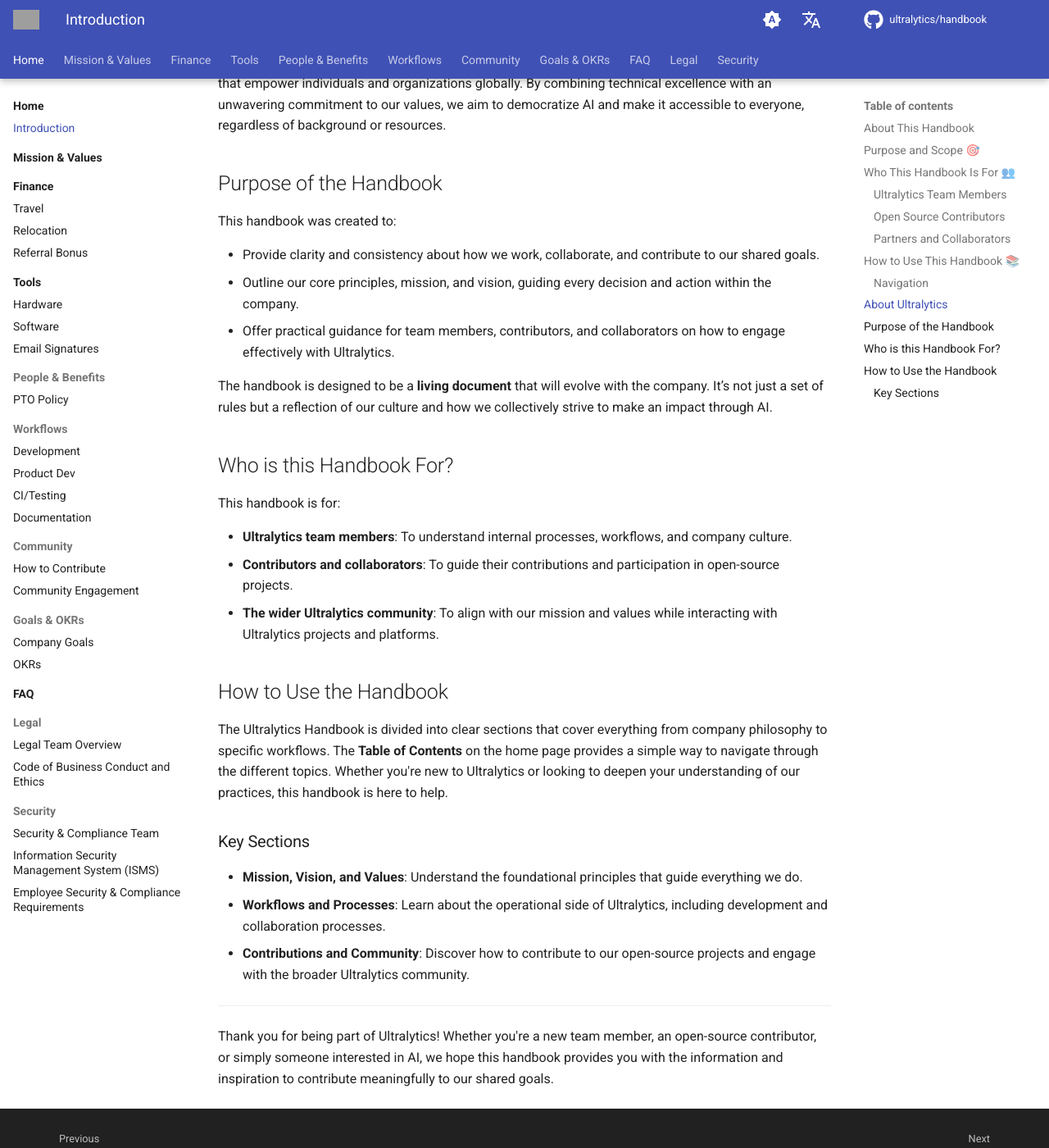
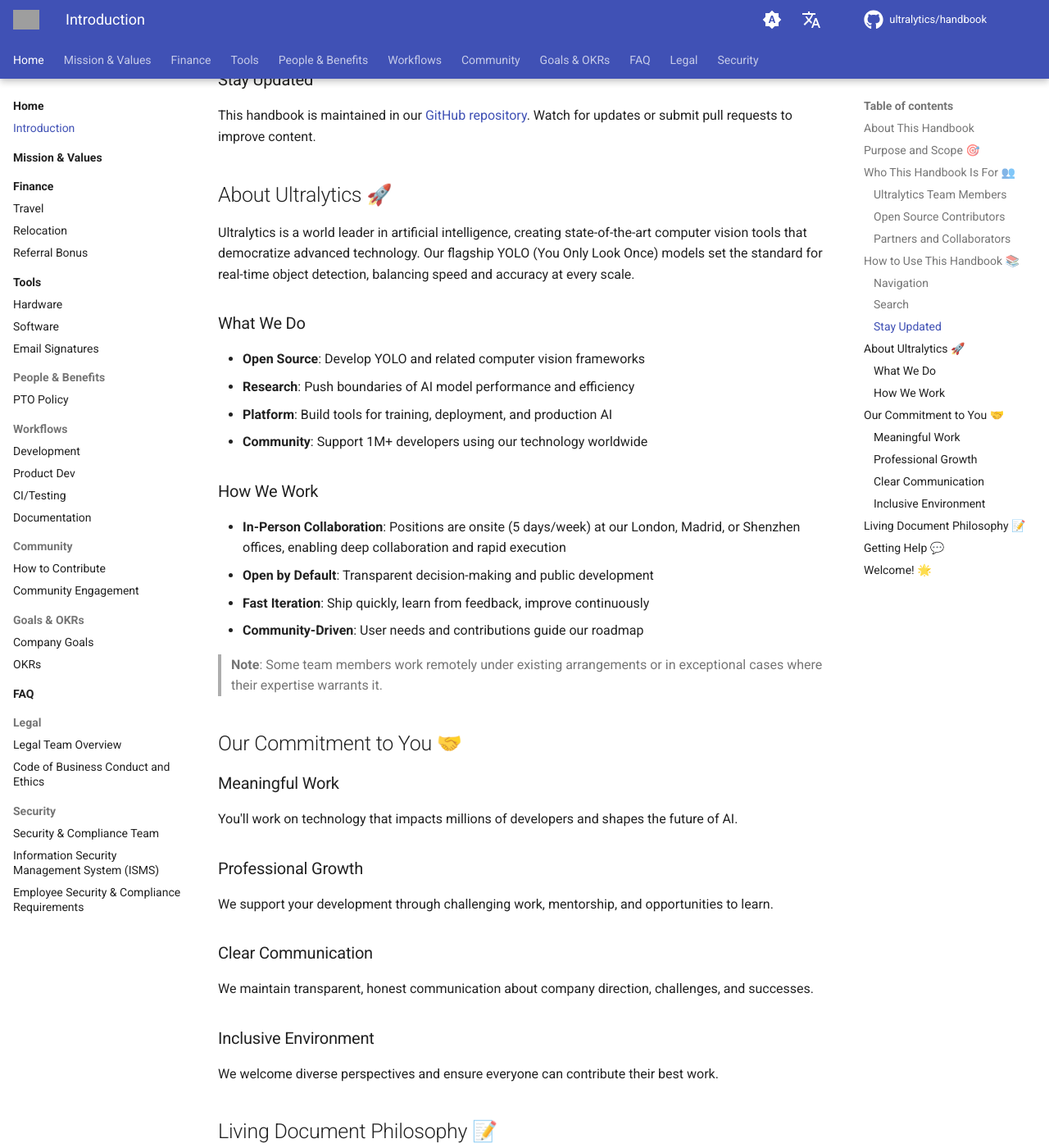
Before and after one commit to ultralytics/handbook, an MkDocs documentation site: the page built from docs/en/introduction.md, in a window 1280 px wide and 1400 px high, scrolled down 1879 px. Shown: the whole window at 82% size. Built offline with MkDocs 1.6.1 and Material for MkDocs 9.7.7, drawn with Linux system fonts in a browser that asks for light colours; comment, search, counter and statistics services are not loaded; some of the changed text lies outside the part shown; grey boxes are pictures that could not be loaded.

Commit message:
Update README

```diff
--- a/docs/en/introduction.md
+++ b/docs/en/introduction.md
@@ -60,38 +60,76 @@
 - **Community**: How to contribute and engage
 - **Legal & Security**: Compliance, ethics, and information security
 
-## About Ultralytics
+### Search
 
-Ultralytics is a world leader in artificial intelligence, committed to advancing the boundaries of AI and creating cutting-edge machine learning tools. Our work is focused on providing open-source solutions that empower individuals and organizations globally. By combining technical excellence with an unwavering commitment to our values, we aim to democratize AI and make it accessible to everyone, regardless of background or resources.
+Use the search function (top of page) to quickly find specific topics, policies, or procedures.
 
-## Purpose of the Handbook
+### Stay Updated
 
-This handbook was created to:
+This handbook is maintained in our [GitHub repository](https://github.com/ultralytics/handbook). Watch for updates or submit pull requests to improve content.
 
-- Provide clarity and consistency about how we work, collaborate, and contribute to our shared goals.
-- Outline our core principles, mission, and vision, guiding every decision and action within the company.
-- Offer practical guidance for team members, contributors, and collaborators on how to engage effectively with Ultralytics.
+## About Ultralytics 🚀
 
-The handbook is designed to be a **living document** that will evolve with the company. It’s not just a set of rules but a reflection of our culture and how we collectively strive to make an impact through AI.
+Ultralytics is a world leader in artificial intelligence, creating state-of-the-art computer vision tools that democratize advanced technology. Our flagship YOLO (You Only Look Once) models set the standard for real-time object detection, balancing speed and accuracy at every scale.
 
-## Who is this Handbook For?
+### What We Do
 
-This handbook is for:
+- **Open Source**: Develop YOLO and related computer vision frameworks
+- **Research**: Push boundaries of AI model performance and efficiency
+- **Platform**: Build tools for training, deployment, and production AI
+- **Community**: Support 1M+ developers using our technology worldwide
 
-- **Ultralytics team members**: To understand internal processes, workflows, and company culture.
-- **Contributors and collaborators**: To guide their contributions and participation in open-source projects.
-- **The wider Ultralytics community**: To align with our mission and values while interacting with Ultralytics projects and platforms.
+### How We Work
 
-## How to Use the Handbook
+- **In-Person Collaboration**: Positions are onsite (5 days/week) at our London, Madrid, or Shenzhen offices, enabling deep collaboration and rapid execution
+- **Open by Default**: Transparent decision-making and public development
+- **Fast Iteration**: Ship quickly, learn from feedback, improve continuously
+- **Community-Driven**: User needs and contributions guide our roadmap
 
-The Ultralytics Handbook is divided into clear sections that cover everything from company philosophy to specific workflows. The **Table of Contents** on the home page provides a simple way to navigate through the different topics. Whether you're new to Ultralytics or looking to deepen your understanding of our practices, this handbook is here to help.
+> **Note**: Some team members work remotely under existing arrangements or in exceptional cases where their expertise warrants it.
 
-### Key Sections
+## Our Commitment to You 🤝
 
-- **Mission, Vision, and Values**: Understand the foundational principles that guide everything we do.
-- **Workflows and Processes**: Learn about the operational side of Ultralytics, including development and collaboration processes.
-- **Contributions and Community**: Discover how to contribute to our open-source projects and engage with the broader Ultralytics community.
+### Meaningful Work
+
+You'll work on technology that impacts millions of developers and shapes the future of AI.
+
+### Professional Growth
+
+We support your development through challenging work, mentorship, and opportunities to learn.
+
+### Clear Communication
+
+We maintain transparent, honest communication about company direction, challenges, and successes.
+
+### Inclusive Environment
+
+We welcome diverse perspectives and ensure everyone can contribute their best work.
+
+## Living Document Philosophy 📝
+
+This handbook is never finished. As Ultralytics evolves, our processes and policies adapt. We encourage everyone to:
+
+- **Suggest improvements**: Submit PRs or contact your manager
+- **Ask questions**: If something's unclear, others probably wonder too
+- **Share feedback**: Help us make this handbook more useful
+
+## Getting Help 💬
+
+Questions about handbook content?
+
+- **Policy questions**: Contact your manager
+- **Finance/reimbursements**: Reach out to the Finance team
+- **IT/security**: Email [helpdesk@ultralytics.com](mailto:helpdesk@ultralytics.com)
+- **Legal matters**: Email [legal@ultralytics.com](mailto:legal@ultralytics.com)
+- **HR questions**: Contact the HR team
+
+## Welcome! 🌟
+
+Whether you're a new employee, long-time contributor, or exploring Ultralytics for the first time, we're glad you're here. This handbook reflects our commitment to transparency, professionalism, and continuous improvement.
+
+Let's build the future of AI together! 🚀
 
 ---
 
-Thank you for being part of Ultralytics! Whether you're a new team member, an open-source contributor, or simply someone interested in AI, we hope this handbook provides you with the information and inspiration to contribute meaningfully to our shared goals.
+_Last updated: January 2025_
```
